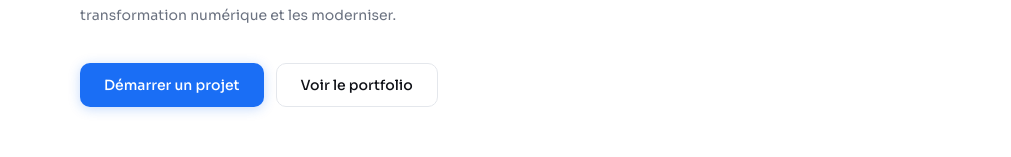
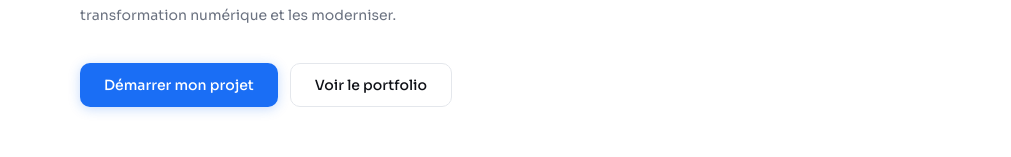
Before and after one commit to clemcleRagazzo/politicode-website, an Angular app: page / in a window 1280 px wide. Shown: the part 437-594 px from the top of the page, without its empty margins (110-1121 px from the left). Built offline with nearby package versions, Linux system fonts and the light colour scheme.

Commit message:
Corrections mineures

```diff
--- a/src/app/components/home/home.component.html
+++ b/src/app/components/home/home.component.html
@@ -15,7 +15,7 @@
         {{ profile.bio }}
       </p>
       <div class="hero-actions">
-        <a href="" class="btn btn-primary">Démarrer un projet</a>
+        <a href="/devis/form" class="btn btn-primary">Démarrer mon projet</a>
         <a href="/about" class="btn btn-ghost">Voir le portfolio</a>
       </div>
     </div>
@@ -27,10 +27,10 @@
           {{ profile.firstName[0] }}.{{ profile.lastName[0] }}
         </div>
         <div class="badge-floating badge-1">
-          <span class="badge-dot green"></span>Angular · TS
+          <span class="badge-dot green"></span>Front-end
         </div>
         <div class="badge-floating badge-2">
-          <span class="badge-dot amber"></span>Projet intégral
+          <span class="badge-dot amber"></span>Back-end
         </div>
         <div class="badge-floating badge-3">
           <span class="badge-dot purple"></span>100% personnalisé
```
